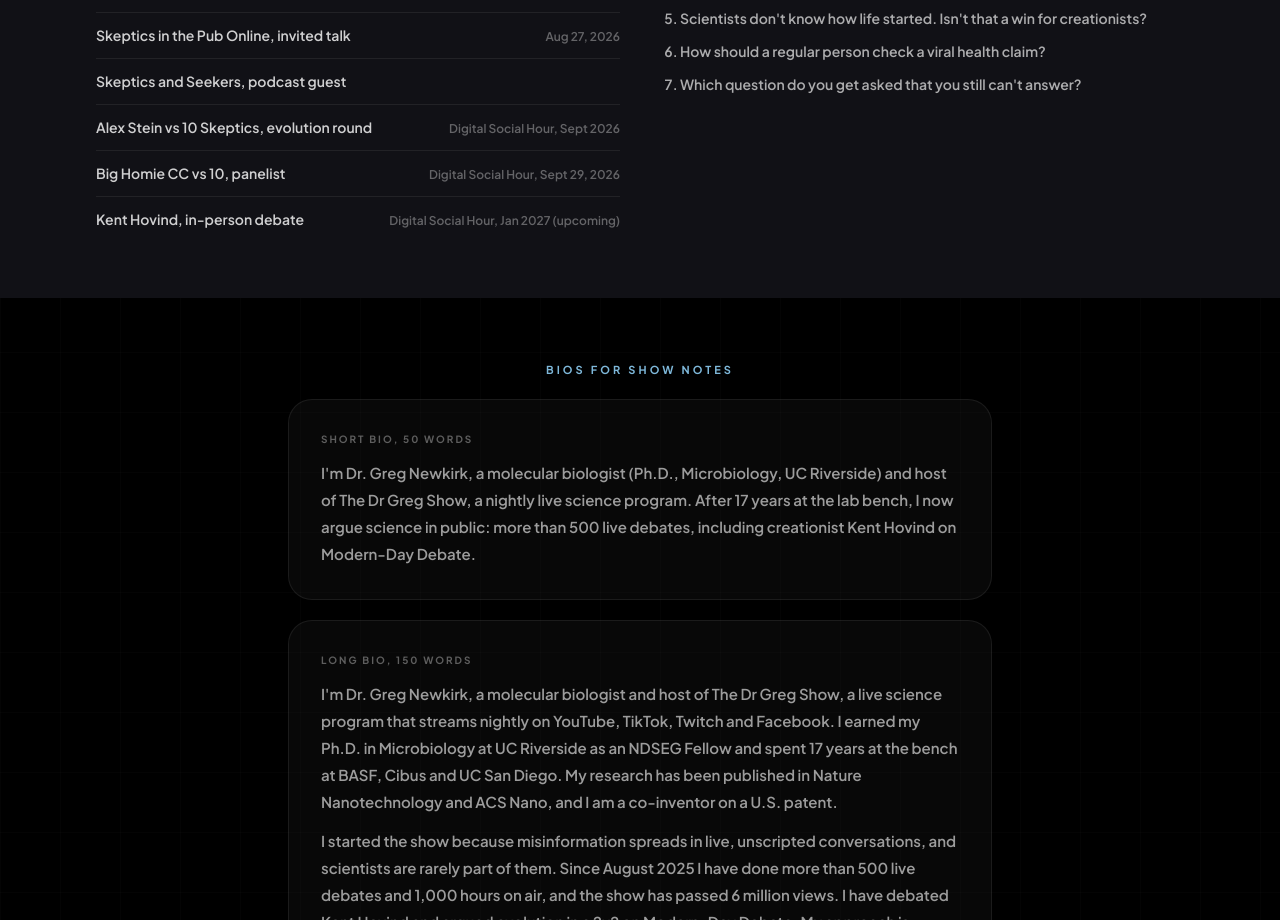
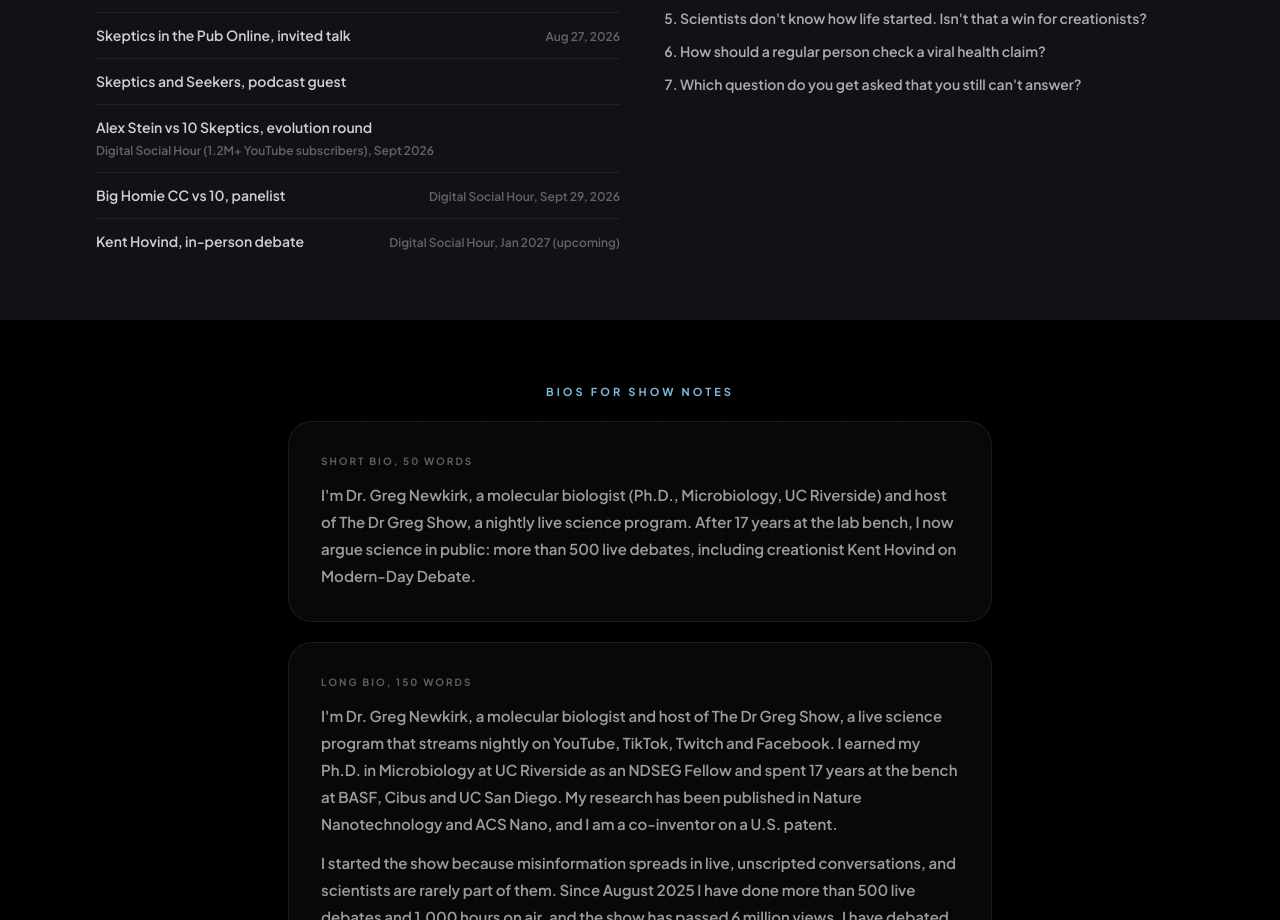
Before and after one commit to gregnewkirk/drgregshow-website, a Next.js app: page /book in a window 1280 px wide. Shown: the part 3008-3928 px from the top of the page. Built offline with nearby package versions, Linux system fonts and the light colour scheme.

Commit message:
Booking page + kit: Digital Social Hour audience size

```diff
--- a/src/app/book/page.tsx
+++ b/src/app/book/page.tsx
@@ -70,7 +70,7 @@ const RECORD = [
   { title: 'Evolution on Trial, vs. MadebyJimbob', where: 'Modern-Day Debate, Jan 2026', url: 'https://www.youtube.com/watch?v=hhq85EhaHIw' },
   { title: 'Skeptics in the Pub Online, invited talk', where: 'Aug 27, 2026' },
   { title: 'Skeptics and Seekers, podcast guest', where: '' },
-  { title: 'Alex Stein vs 10 Skeptics, evolution round', where: 'Digital Social Hour, Sept 2026', url: 'https://www.youtube.com/watch?v=ogT2ATaeLbE' },
+  { title: 'Alex Stein vs 10 Skeptics, evolution round', where: 'Digital Social Hour (1.2M+ YouTube subscribers), Sept 2026', url: 'https://www.youtube.com/watch?v=ogT2ATaeLbE' },
   { title: 'Big Homie CC vs 10, panelist', where: 'Digital Social Hour, Sept 29, 2026' },
   { title: 'Kent Hovind, in-person debate', where: 'Digital Social Hour, Jan 2027 (upcoming)' },
 ]
```
Also changed, not shown: 1 other file (tests, documents, lock files or other folders).
